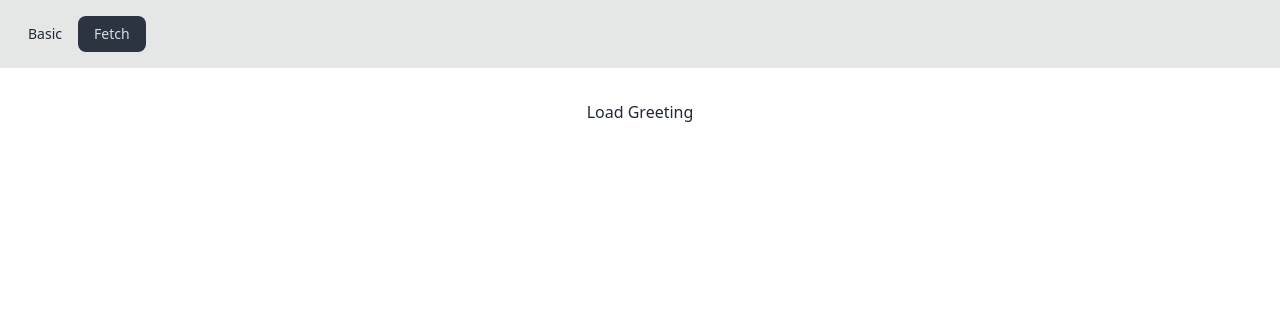
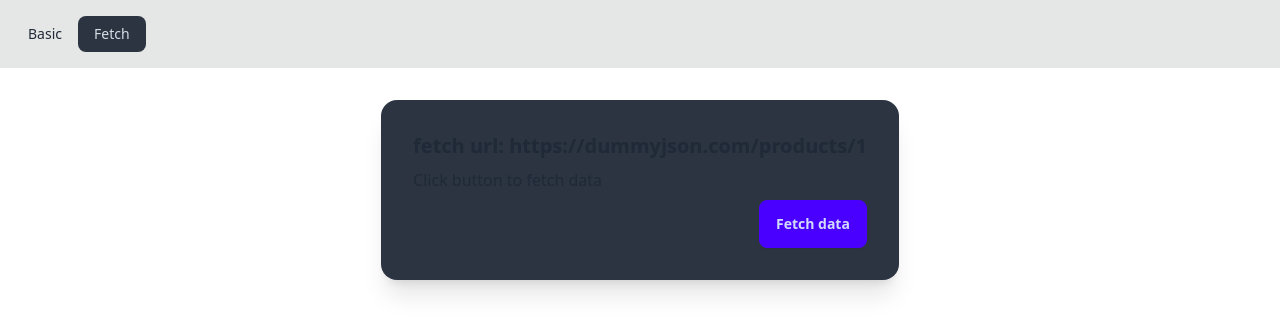
Before and after one commit to wildfrontend/vite-react-test-lib, a React (Vite) app: page /fetch in a window 1280 px wide. Shown: the top 334 px of the page. Built offline with nearby package versions, Linux system fonts and the light colour scheme.

Commit message:
Update test

```diff
--- a/src/components/fetch/index.tsx
+++ b/src/components/fetch/index.tsx
@@ -1,55 +1,41 @@
 import axios from 'axios';
-import React, { useReducer, useState } from 'react';
+import React, { useCallback, useState } from 'react';
 
-const initialState = {
-  error: null,
-  greeting: null,
-};
 
 const Fetch: React.FC<{ url: string }> = ({ url }) => {
-  const [{ error, greeting }, dispatch] = useReducer((state, action) => {
-    switch (action.type) {
-      case 'SUCCESS': {
-        return {
-          error: null,
-          greeting: action.greeting,
-        };
-      }
-      case 'ERROR': {
-        return {
-          error: action.error,
-          greeting: null,
-        };
-      }
-      default: {
-        return state;
-      }
+  const [payload, setPayload] = useState();
+  const [error, setError] = useState<any>();
+  const fetchProduct = useCallback(async () => {
+    try {
+      const res = await axios.get(url);
+      setPayload(res.data);
+    } catch (error) {
+      setError(error);
     }
-  }, initialState);
-  const [buttonClicked, setButtonClicked] = useState(false);
-
-  const fetchGreeting = async (url: string) =>
-    axios
-      .get(url)
-      .then((response) => {
-        const { data } = response;
-        const { greeting } = data;
-        dispatch({ type: 'SUCCESS', greeting });
-        setButtonClicked(true);
-      })
-      .catch((error) => {
-        dispatch({ type: 'ERROR', error });
-      });
-
-  const buttonText = buttonClicked ? 'Ok' : 'Load Greeting';
+  }, [url]);
 
   return (
-    <div>
-      <button onClick={() => fetchGreeting(url)} disabled={buttonClicked}>
-        {buttonText}
-      </button>
-      {greeting && <h1>{greeting}</h1>}
-      {error && <p role="alert">Oops, failed to fetch!</p>}
+    <div className="flex flex-col gap-8">
+      <div className="card bg-neutral w-full shadow-xl">
+        <div className="card-body" >
+          <h2 className="card-title">fetch url: {url}</h2>
+          {payload ? (
+            <pre data-testid="fetch-payload">{JSON.stringify(payload, null, 2)}</pre>
+          ) : (
+            <p>Click button to fetch data</p>
+          )}
+          <div className="card-actions justify-end">
+            <button className="btn btn-primary" disabled={!!payload} onClick={fetchProduct}>
+              Fetch data
+            </button>
+          </div>
+        </div>
+      </div>
+      {error && (
+        <div role="alert" className="alert alert-error">
+          <span>Error:{JSON.stringify(error, null, 2)}</span>
+        </div>
+      )}
     </div>
   );
 };
--- a/src/main.tsx
+++ b/src/main.tsx
@@ -3,8 +3,8 @@ import { createRoot } from 'react-dom/client';
 import { BrowserRouter, Route, Routes } from 'react-router';
 import MainLayout from './components/layouts/main.tsx';
 import './index.css';
+import FetchPage from './routes/fetch/index.tsx';
 import Home from './routes/home/index.tsx';
-import FetchPage from './routes/fetch/index.tsx';
 
 createRoot(document.getElementById('root')!).render(
   <StrictMode>
@@ -12,7 +12,7 @@ createRoot(document.getElementById('root')!).render(
       <Routes>
         <Route element={<MainLayout />}>
           <Route index element={<Home />} />
-          <Route path='fetch' element={<FetchPage />} />
+          <Route path="fetch" element={<FetchPage />} />
         </Route>
       </Routes>
     </BrowserRouter>
--- a/src/routes/fetch/index.tsx
+++ b/src/routes/fetch/index.tsx
@@ -3,7 +3,7 @@ import Fetch from '../../components/fetch';
 const FetchPage: React.FC = () => {
   return (
     <div className="flex justify-center">
-      <Fetch url="loading" />
+      <Fetch url="https://dummyjson.com/products/1" />
     </div>
   );
 };
```
Also changed, not shown: 1 other file (tests, documents, lock files or other folders).
